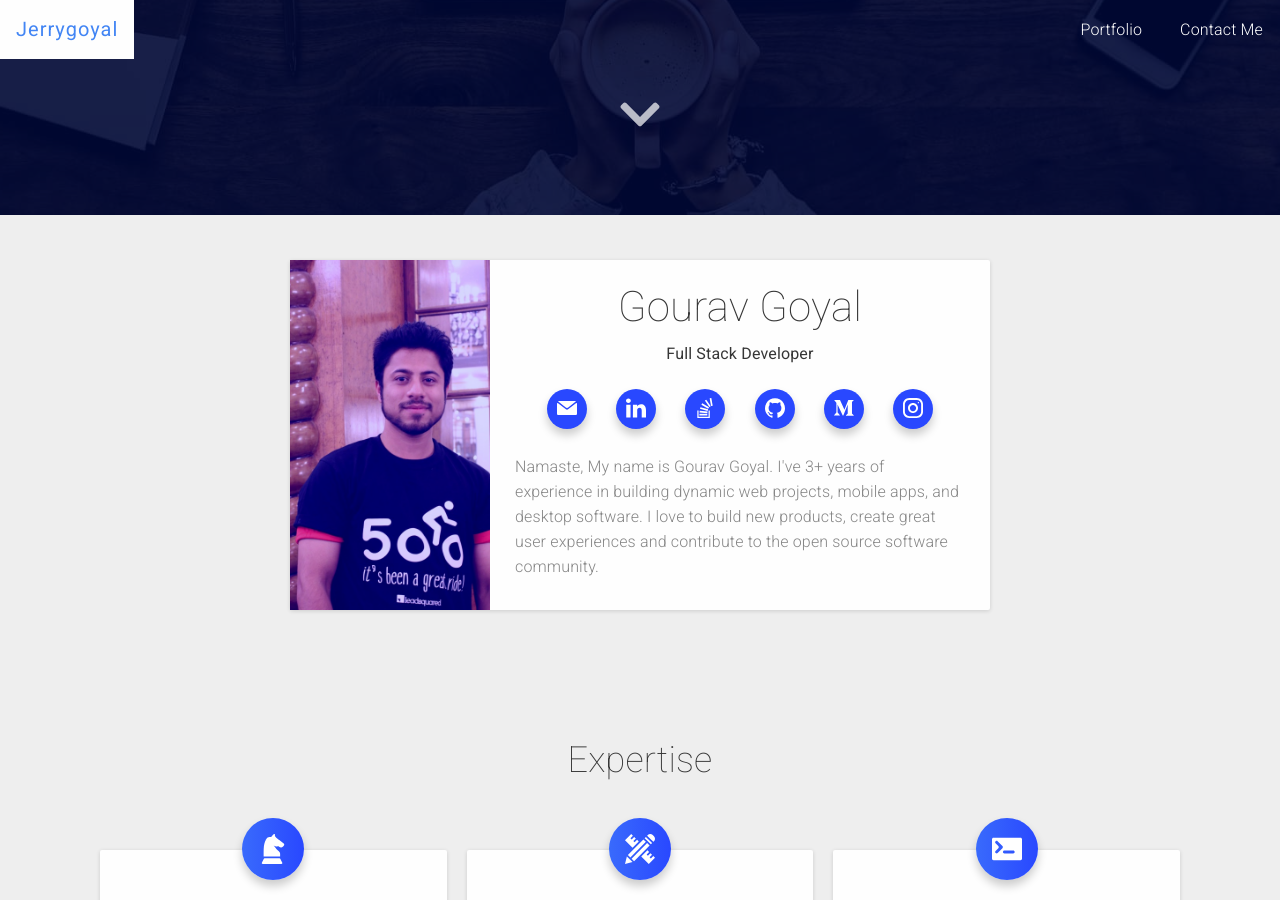
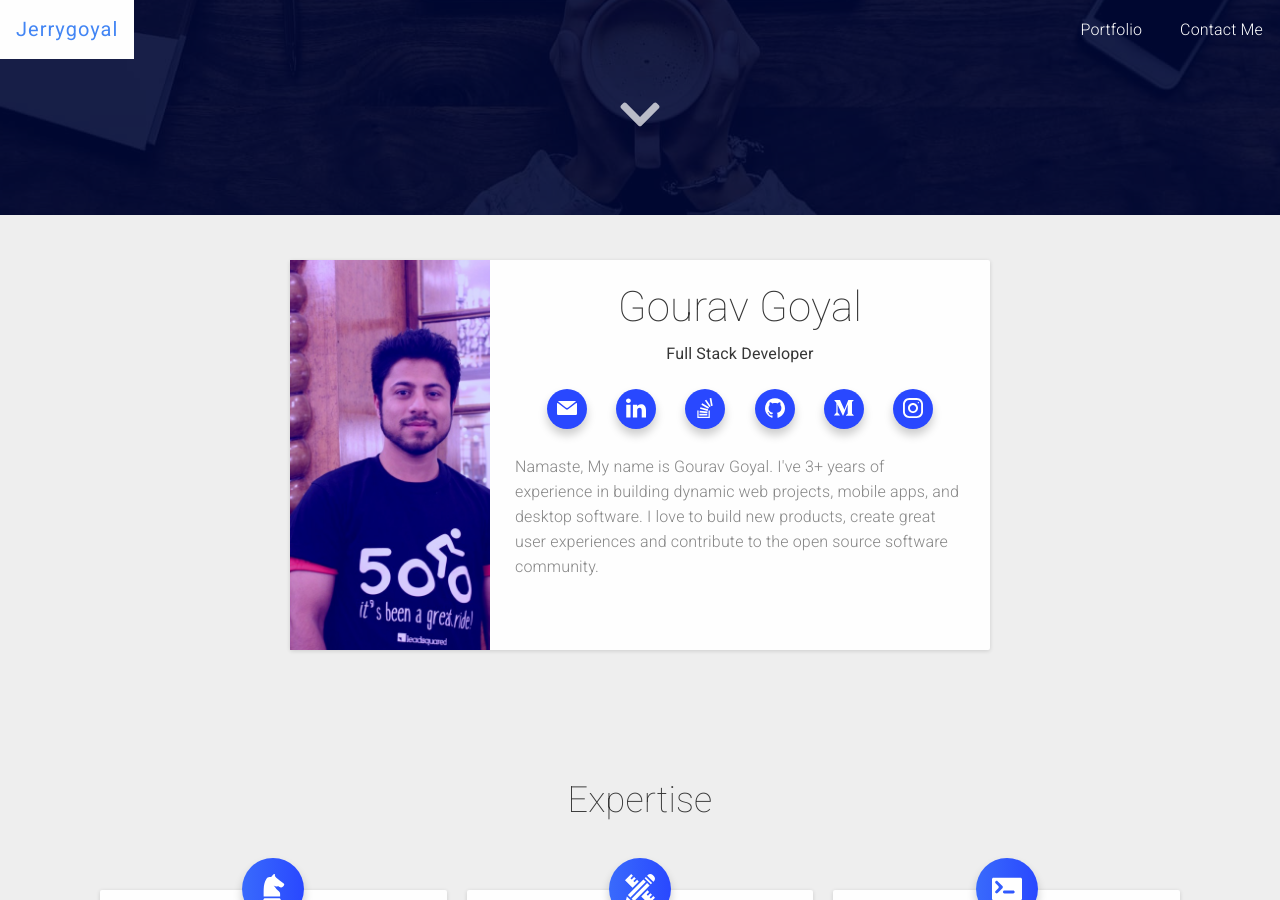
Before and after one commit to GorvGoyl/jerrygoyal.github.io, a Jekyll site: the page built from index.html, in a window 1280 px wide and 900 px high, scrolled down 685 px. Built offline with Jekyll 4.4.1, drawn with Linux system fonts in a browser that asks for light colours.

Commit message:
fixed intro height

```diff
--- a/_sass/_about.scss
+++ b/_sass/_about.scss
@@ -195,7 +195,7 @@ body.about-me {
         position: relative;
         .vcard {
             @extend %vcard-width;
-            height: 350px;
+            height: 390px;
             display: inline-block;
             &:before {
                 //content: '';
@@ -208,7 +208,7 @@ body.about-me {
                 z-index: 1;
             }
             .dp {
-                height: 350px;
+                height: 390px;
                 float: left;
                 width: 200px;
                 position: relative;
```
